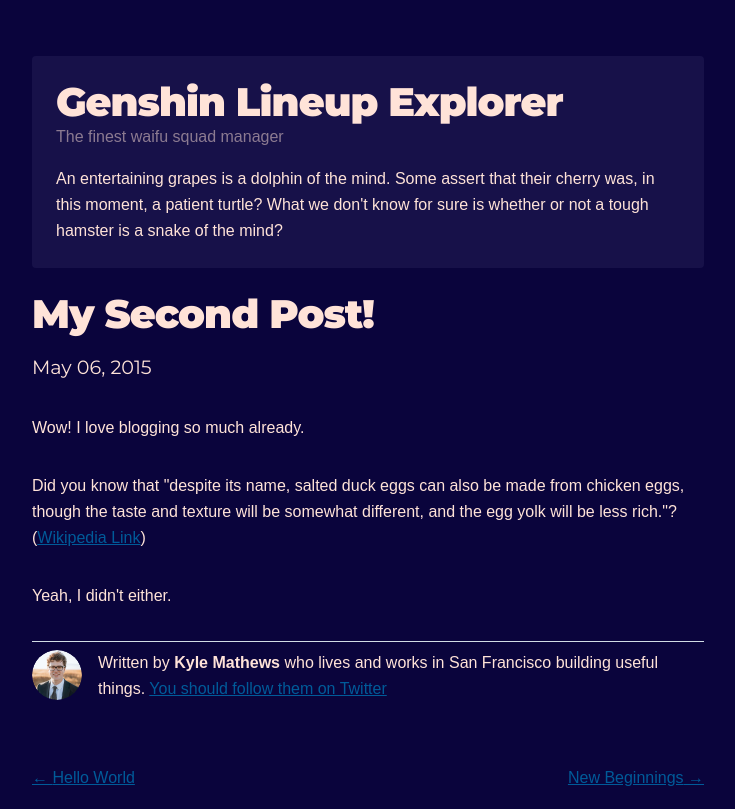
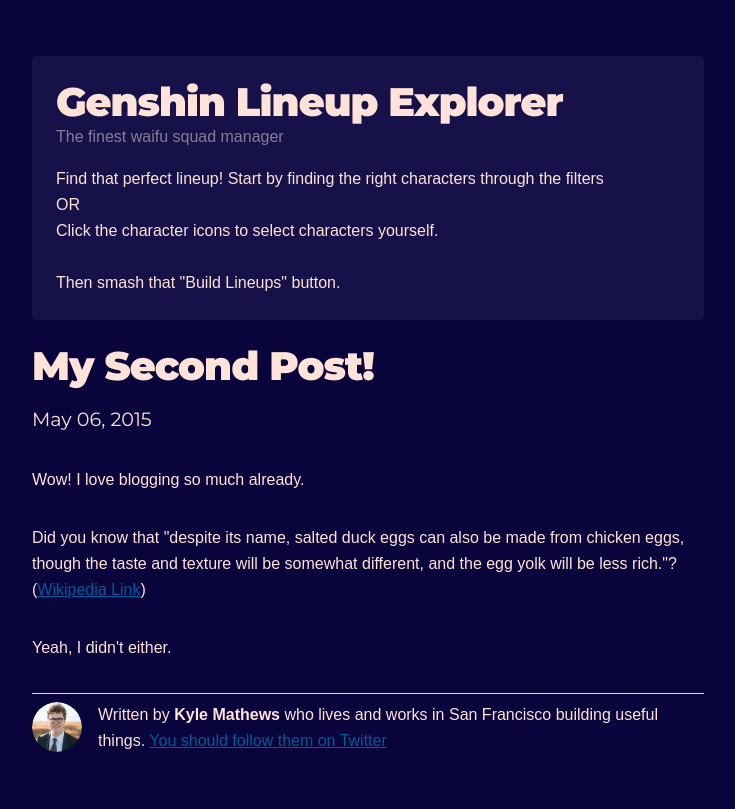
Before and after one commit to flapsnacc/genshin-lineup-explorer, a Gatsby site: page /my-second-post/ in a window 1280 px wide. Shown: the top 809 px of the page, without its empty margins (272-1007 px from the left). Built offline with nearby package versions, Linux system fonts and the light colour scheme; Gatsby itself is replaced by a stand-in of ours.

Commit message:
small copy chanmge

```diff
--- a/src/components/layout.js
+++ b/src/components/layout.js
@@ -9,7 +9,10 @@
           <h1 className="card-title page-title">Genshin Lineup Explorer</h1>
           <p className="card-subtitle page-subtitle">The finest waifu squad manager</p>
           <p className="card-description page-description">
-            An entertaining grapes is a dolphin of the mind. Some assert that their cherry was, in this moment, a patient turtle? What we don't know for sure is whether or not a tough hamster is a snake of the mind?
+            Find that perfect lineup! Start by finding the right characters through the filters<br />
+            OR<br />
+            Click the character icons to select characters yourself.<br /><br />
+            Then smash that "Build Lineups" button.
           </p>
         </div>
       </header>
```
